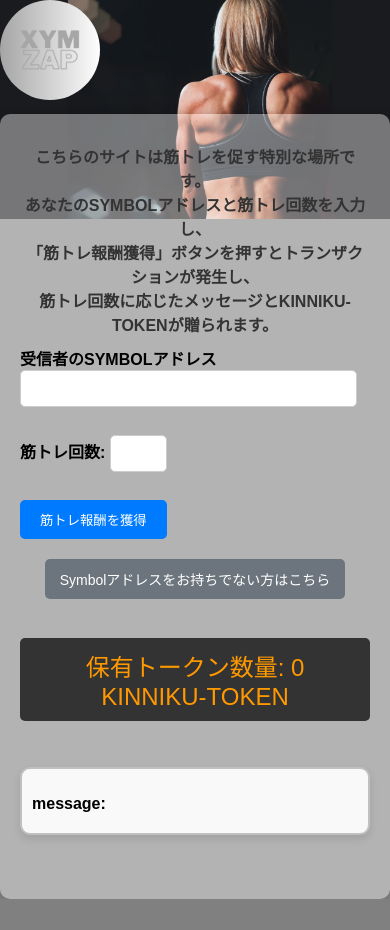
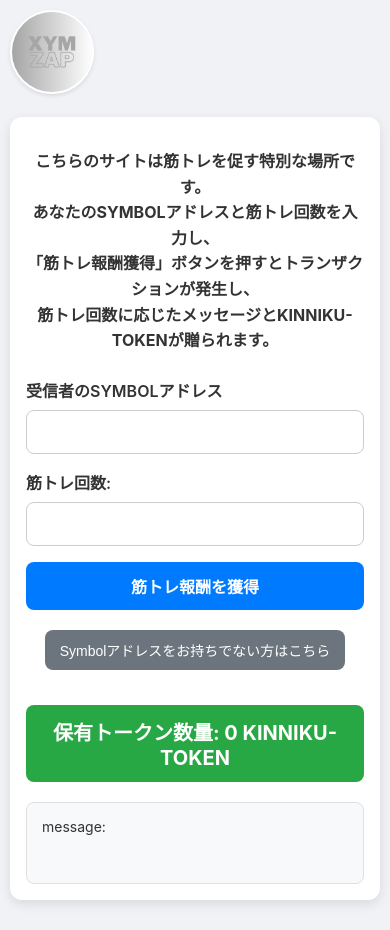
Before and after one commit to temple1111/XYMZAP2, a website: page index.html in a window 390 px wide. Before the commit the page ends 899 px from the top, so only its background shows below. Drawn offline with Linux system fonts and the light colour scheme; a script that the page names is missing.

Commit message:
refactor: Modernize UI and improve layout

```diff
--- a/index.html
+++ b/index.html
@@ -9,29 +9,29 @@
 </head>
 <body>
     <header>
-        <button style="background-color:transparent; border-color:blue; color:white" id="toggleTableOfContents"><img src="XYM.png" alt="Fitness Logo"></button>
-        <ul id="tableOfContents" style="display: none;">
-            <li><a style="font-size: 10px;background-color:transparent; border-color:blue; color:white" href="https://symbol-community.com/ja/docs/1">ウォレット作成</a></li>
-            <li><a style="font-size: 12px;background-color:transparent; border-color:blue; color:white" href="https://ishidad2.github.io/ShareZAP/?address=">ShareZAP</a></li>
+        <button id="toggleTableOfContents"><img src="XYM.png" alt="Fitness Logo"></button>
+        <ul id="tableOfContents" class="hidden">
+            <li><a href="https://symbol-community.com/ja/docs/1">ウォレット作成</a></li>
+            <li><a href="https://ishidad2.github.io/ShareZAP/?address=">ShareZAP</a></li>
         </ul>
     </header>
 
     <div class="container">
-        <p id="siteDescription"style="font-weight: bold;">こちらのサイトは筋トレを促す特別な場所です。<br>あなたのSYMBOLアドレスと筋トレ回数を入力し、<br>「筋トレ報酬獲得」ボタンを押すとトランザクションが発生し、<br>筋トレ回数に応じたメッセージとKINNIKU-TOKENが贈られます。</p>
+        <p id="siteDescription">こちらのサイトは筋トレを促す特別な場所です。<br>あなたのSYMBOLアドレスと筋トレ回数を入力し、<br>「筋トレ報酬獲得」ボタンを押すとトランザクションが発生し、<br>筋トレ回数に応じたメッセージとKINNIKU-TOKENが贈られます。</p>
 
         <form id="transferForm">
             <label for="recipientAddress">受信者のSYMBOLアドレス</label>
-            <input type="text" id="recipientAddress" name="recipientAddress" required><br><br>
+            <input type="text" id="recipientAddress" name="recipientAddress" required>
 
             <label for="amount">筋トレ回数:</label>
-            <input type="number" id="amount" name="amount" required><br><br>
+            <input type="number" id="amount" name="amount" required>
 
             <button type="button" onclick="createAndSendTransaction()">筋トレ報酬を獲得</button>
         </form>
 
         <div class="new-user-guide">
             <button id="toggle-guide-button">Symbolアドレスをお持ちでない方はこちら</button>
-            <div id="guide-content" style="display: none;">
+            <div id="guide-content" class="hidden">
                 <h4>KINNIKU-TOKENを受け取るには？</h4>
                 <p>KINNIKU-TOKENや応援メッセージを受け取るには、「Symbolアドレス」という、あなた専用のデジタルの受け取り場所が必要です。</p>
                 <p>これは銀行の口座番号のようなもので、安全にトークンを保管するために使われます。</p>
@@ -158,22 +158,12 @@
 
             // Toggle logic
             document.getElementById('toggleTableOfContents').addEventListener('click', function() {
-                const tableOfContents = document.getElementById('tableOfContents');
-                if (tableOfContents.style.display === 'none') {
-                    tableOfContents.style.display = 'block';
-                } else {
-                    tableOfContents.style.display = 'none';
-                }
+                document.getElementById('tableOfContents').classList.toggle('hidden');
             });
 
             // New user guide toggle logic
             document.getElementById('toggle-guide-button').addEventListener('click', function() {
-                const guideContent = document.getElementById('guide-content');
-                if (guideContent.style.display === 'none') {
-                    guideContent.style.display = 'block';
-                } else {
-                    guideContent.style.display = 'none';
-                }
+                document.getElementById('guide-content').classList.toggle('hidden');
             });
         };
     </script>
--- a/styles.css
+++ b/styles.css
@@ -1,273 +1,170 @@
 /* styles.css */
+
+/* --- General Body & Background --- */
 body {
-    font-family: Arial, sans-serif;
-    background-color: #f5f5f5;
+    font-family: -apple-system, BlinkMacSystemFont, "Segoe UI", Roboto, Helvetica, Arial, sans-serif;
+    background-color: #f0f2f5;
     margin: 0;
-    padding: 0;
-    background-image: url('1.1.png');
-    background-size: 60%; /* 画像をウィンドウ全体にカバーさせる */
-    background-repeat: no-repeat; /* 画像の繰り返し表示を無効にする */
-    background-attachment: fixed; /* 画像を固定背景にする */
-    background-position: center center; /* 画像を中央に配置 */
+    padding: 20px;
+    background-size: 60%;
+    background-repeat: no-repeat;
+    background-attachment: fixed;
+    background-position: center center;
+    transition: background-image 0.5s ease-in-out;
 }
 
-@media (max-width: 480px) {
-    /* モバイルデバイス用のスタイル */
-    body {
-        font-family: Arial, sans-serif;
-    background-color: #f5f5f5;
-    margin: 0;
-    padding: 0;
-    background-image: url('1.1.png');
-     /* 画像をウィンドウ全体にカバーさせる */
-    background-repeat: no-repeat; /* 画像の繰り返し表示を無効にする */
-     /* 画像を固定背景にする */
-    background-position: center center; /* 画像を中央に配置 */
-        background-attachment: scroll; /* スクロールに設定し、固定背景を解除 */
-        background-size: contain; /* 画像を縦横比を保ったまま表示 */
-        background-position: center top; /* 画像を上部に配置 */
-    }
+/* --- Background Image Classes --- */
+.background-0 { background-image: url('8.png'); }
+.background-1 { background-image: url('1.png'); }
+.background-2 { background-image: url('2.png'); }
+.background-3 { background-image: url('3.png'); }
+.background-4 { background-image: url('4.png'); }
+.background-5 { background-image: url('5.png'); }
+.background-6 { background-image: url('6.png'); }
+.background-7 { background-image: url('7.png'); }
+.background-8 { background-image: url('8.png'); }
+.background-9 { background-image: url('9.png'); }
+
+/* --- Header --- */
+header {
+    margin-bottom: 20px;
+    width: 100%;
+    display: flex;
+    flex-direction: column;
+    align-items: flex-start;
 }
 
-
-body {
-    background-color: #808080; /* 任意の灰色の色コードを使用できます */
+#toggleTableOfContents {
+    background-color: transparent;
+    border: none;
+    padding: 0;
+    cursor: pointer;
 }
 
-/* styles.css */
-/* トークン保有数に応じた背景スタイル */
-
-.background-0 {
-    background-image: url('8.png'); /* トークン保有数が0の場合の背景画像 */
+#toggleTableOfContents img {
+    width: 80px;
+    height: 80px;
+    border-radius: 50%;
+    border: 2px solid #fff;
+    box-shadow: 0 2px 4px rgba(0, 0, 0, 0.1);
 }
 
-.background-1 {
-    background-image: url('1.png'); /* トークン保有数が1の場合の背景画像 */
+#tableOfContents {
+    list-style: none;
+    padding: 10px;
+    margin: 10px 0 0 0;
+    background-color: rgba(255, 255, 255, 0.9);
+    border-radius: 8px;
+    box-shadow: 0 2px 4px rgba(0, 0, 0, 0.1);
 }
 
-.background-2 {
-    background-image: url('2.png'); /* トークン保有数が2の場合の背景画像 */
+#tableOfContents li a {
+    color: #007bff;
+    text-decoration: none;
+    font-size: 14px;
+    padding: 5px 10px;
+    display: block;
 }
 
-.background-3 {
-    background-image: url('3.png'); /* トークン保有数が2の場合の背景画像 */
+#tableOfContents li a:hover {
+    background-color: #e9ecef;
+    border-radius: 4px;
 }
 
-.background-4 {
-    background-image: url('4.png'); /* トークン保有数が2の場合の背景画像 */
+/* --- Main Content Container --- */
+.container {
+    max-width: 600px;
+    margin: 20px auto;
+    background-color: #ffffff;
+    padding: 24px;
+    border-radius: 12px;
+    box-shadow: 0 4px 12px rgba(0, 0, 0, 0.1);
+    text-align: center;
 }
 
-.background-5 {
-    background-image: url('5.png'); /* トークン保有数が2の場合の背景画像 */
+#siteDescription {
+    text-align: center;
+    font-size: 16px;
+    margin-bottom: 24px;
+    color: #333;
+    font-weight: bold;
+    line-height: 1.6;
 }
 
-.background-6 {
-    background-image: url('6.png'); /* トークン保有数が2の場合の背景画像 */
+/* --- Form Styles --- */
+#transferForm {
+    text-align: left;
+    margin-bottom: 20px;
 }
 
-.background-7 {
-    background-image: url('7.png'); /* トークン保有数が2の場合の背景画像 */
-}
-
-.background-8 {
-    background-image: url('8.png'); /* トークン保有数が2の場合の背景画像 */
-}
-
-.background-9 {
-    background-image: url('9.png'); /* トークン保有数が2の場合の背景画像 */
-}
-/* 他のスタイルは同様に続けることができます */
-
-
-.container {
-    max-width: 600px;
-    margin: 0 auto;
-    background-color: rgba(255, 255, 255, 0.4); /* 背景色を半透明に設定 */
-    padding: 20px;
-    border-radius: 10px;
-    box-shadow: 0px 0px 10px rgba(0, 0, 0, 0.2);
-}
-
-header {
-   margin-left: 0;
- margin-righ: auto;
- width: 30%;
-}
-
-header img {
-    width: 100px;
-    height: 100px;
-    margin-bottom: 10px;
-    border-radius:50px;
-}
-
-h1 {
-    font-size: 24px;
+#transferForm label {
+    font-weight: 600;
+    display: block;
+    margin-bottom: 8px;
     color: #333;
 }
 
-form {
-    text-align: left;
+#transferForm input[type="text"],
+#transferForm input[type="number"] {
+    width: 100%;
+    padding: 12px;
+    margin-bottom: 16px;
+    border: 1px solid #ccc;
+    border-radius: 8px;
+    box-sizing: border-box; /* Important for 100% width */
+    font-size: 16px;
 }
 
-label {
+#transferForm button {
+    background-color: #007bff;
+    color: #fff;
+    padding: 12px 24px;
+    border: none;
+    border-radius: 8px;
+    cursor: pointer;
+    width: 100%;
+    font-size: 16px;
+    font-weight: bold;
+    transition: background-color 0.2s ease;
+}
+
+#transferForm button:hover {
+    background-color: #0056b3;
+}
+
+#transferForm button:disabled {
+    background-color: #a0a0a0;
+    cursor: not-allowed;
+}
+
+/* --- Token & Transaction Info --- */
+#tokenBalance {
+    font-size: 20px;
+    color: #fff;
+    background-color: #28a745; /* Green for positive balance */
+    padding: 12px;
+    border-radius: 8px;
+    text-align: center;
+    margin: 20px 0;
     font-weight: bold;
 }
 
-
-input[type="text"] {
-    width: 90%;
-    padding: 10px;
-    margin-bottom: 10px;
-    border: 1px solid #ccc;
-    border-radius: 5px;
-}
-
-input[type="number"] {
-    width: 10%;
-    padding: 10px;
-    margin-bottom: 10px;
-    border: 1px solid #ccc;
-    border-radius: 5px;
-}
-
-button {
-    background-color: #007bff;
-    color: #fff;
-    padding: 10px 20px;
-    border: none;
-    border-radius: 5px;
-    cursor: pointer;
-}
-
-button:hover {
-    background-color: #0056b3;
-}
-
- #tokenBalance {
-            font-size: 24px;
-            color: #ff9900;
-            background-color: #333;
-            padding: 10px;
-            border-radius: 5px;
-            text-align: center;
-        }
-
-#siteDescription {
-  text-align: center; /* テキストを中央揃えにする */
-  font-size: 16px; /* フォントサイズを調整 */
-  margin: 10px 0; /* 上下のマージンを追加して文を中央に配置 */
-  color: #333;
-}
-
-
-
-
-
-/* ボタンのスタイル */
-button#toggleTableOfContents {
-    background-color: transparent; /* ボタンの背景色を透明に設定 */
-    border: none; /* ボーダーを削除 */
-    padding: 0; /* パディングをゼロに設定 */
-    margin: 0; /* マージンをゼロに設定 */
-}
-
-/* ボタンのホバースタイル（オプション） */
-button#toggleTableOfContents:hover {
-    /* ホバー時のスタイルを設定 */
-    background-color: transparent; /* ホバー時の背景色を透明に設定 */
-}
-
-/* リンクのテキスト色を赤に設定 */
-/*ul#tableOfContents li a {*/
-/*    color: White;*/
-/*}*/
-
-/* ボタンのスタイルを設定 */
-.button {
-    display: inline-block;
-    padding: 10px 5px; /* パディングを調整してボタンのサイズを変更 */
-    background-color: #ddd; /* ボタンの背景色を設定 */
-    color: #333; /* テキストの色を設定 */
-    text-decoration: none; /* リンクの下線を削除 */
-    border: none; /* ボーダーを削除 */
-    border-radius: 4px; /* 角丸にする */
-    cursor: pointer; /* ボタンカーソルを設定 */
-}
-
-/* ボタンホバー時のスタイルを設定 */
-.button:hover {
-    background-color: #0056b3; /* ホバー時の背景色を変更 */
-}
-
-/* トークンIDを持つ場合の背景スタイル */
-.background-with-token {
-    background-color:#cc9e14 /* トークンIDを持つ場合の背景色 */;
-    color: #cc9e14/* テキストの色 */;
-    /* その他のスタイル設定 */
-}
-
-
 #transactionDetails {
-    margin: 20px;
-    padding: 20px;
-    border: 2px solid #C0C0C0; /* シルバーに変更 */
-    border-radius: 10px;
-    background-color: #f9f9f9;
-    box-shadow: 0 4px 8px rgba(0, 0, 0, 0.1);
-    max-width: 150px; /* 幅を狭く */
-    height: 300px; /* 高さを追加して縦長に */
-    position: absolute; /* 絶対配置 */
-    top: 50%; /* 垂直方向の中央に配置 */
-    left: 3%; /* 左から5%の位置に配置 */
-    transform: translateY(-50%); /* 垂直方向の中央に配置 */
-    writing-mode: vertical-rl; /* 縦書きにする */
-    text-orientation: upright; /* 縦書きで文字を正しい方向に */
-    color: #000; /* フォントカラーを黒に変更 */
-    overflow: hidden; /* オーバーフローを隠す */
+    margin-top: 20px;
+    padding: 15px;
+    border: 1px solid #e0e0e0;
+    border-radius: 8px;
+    background-color: #f8f9fa;
+    min-height: 50px;
+    text-align: left;
+    word-wrap: break-word;
 }
 
 #message {
-    font-size: 1em; /* フォントサイズを小さく */
-    font-weight: bold;
-    color: #000; /* フォントカラーを黒に変更 */
-    margin-bottom: 10px;
-}
-
-#transactionDetails a {
-    display: inline-block;
-    margin-top: 10px;
-    padding: 10px 20px;
-    background-color: #C0C0C0; /* シルバーに変更 */
-    color: white;
-    text-decoration: none;
-    border-radius: 5px;
-    transition: background-color 0.3s ease;
-}
-
-#transactionDetails a:hover {
-    background-color: #A9A9A9; /* 少し濃いシルバーに変更 */
-}
-
-/* メディアクエリを追加してスマホ表示を調整 */
-@media (max-width: 480px) {
-    #transactionDetails {
-        position: static; /* 絶対配置を無効化 */
-        margin: 10px auto; /* 自動的に中央揃え */
-        max-width: 100%; /* 幅を100%に設定 */
-        height: auto; /* 高さを自動調整 */
-        padding: 10px; /* パディングを調整 */
-        writing-mode: horizontal-tb; /* 横書きに変更 */
-        text-orientation: mixed; /* テキスト方向を混在 */
-        background-color: #f9f9f9; /* 背景色を設定 */
-        margin-top: 80px; /* さらに下に配置 */
-        left: -2px; /* 少し左に動かす */
-    }
-
-    #message {
-        font-size: 1em; /* フォントサイズを調整 */
-        color: #000; /* フォントカラーを黒に変更 */
-    }
+    font-size: 14px;
+    font-weight: normal;
+    color: #333;
+    margin: 0;
 }
 
 /* --- New User Guide Styles --- */
@@ -281,10 +178,11 @@
     border: none;
     cursor: pointer;
     padding: 10px 15px;
-    border-radius: 5px;
+    border-radius: 8px;
     color: white;
     font-size: 14px;
     margin-bottom: 15px;
+    transition: background-color 0.2s ease;
 }
 
 #toggle-guide-button:hover {
@@ -295,7 +193,7 @@
     text-align: left;
     padding: 15px;
     border: 1px solid #ddd;
-    border-radius: 5px;
+    border-radius: 8px;
     background-color: #f8f9fa;
 }
 
@@ -318,3 +216,26 @@
 #guide-content a:hover {
     text-decoration: underline;
 }
+
+/* --- Utility Classes --- */
+.hidden {
+    display: none;
+}
+
+/* --- Media Queries for Mobile --- */
+@media (max-width: 480px) {
+    body {
+        padding: 10px;
+        background-attachment: scroll;
+        background-size: contain;
+        background-position: center top;
+    }
+
+    .container {
+        padding: 16px;
+    }
+
+    #transferForm button {
+        padding: 12px 16px;
+    }
+}
```
